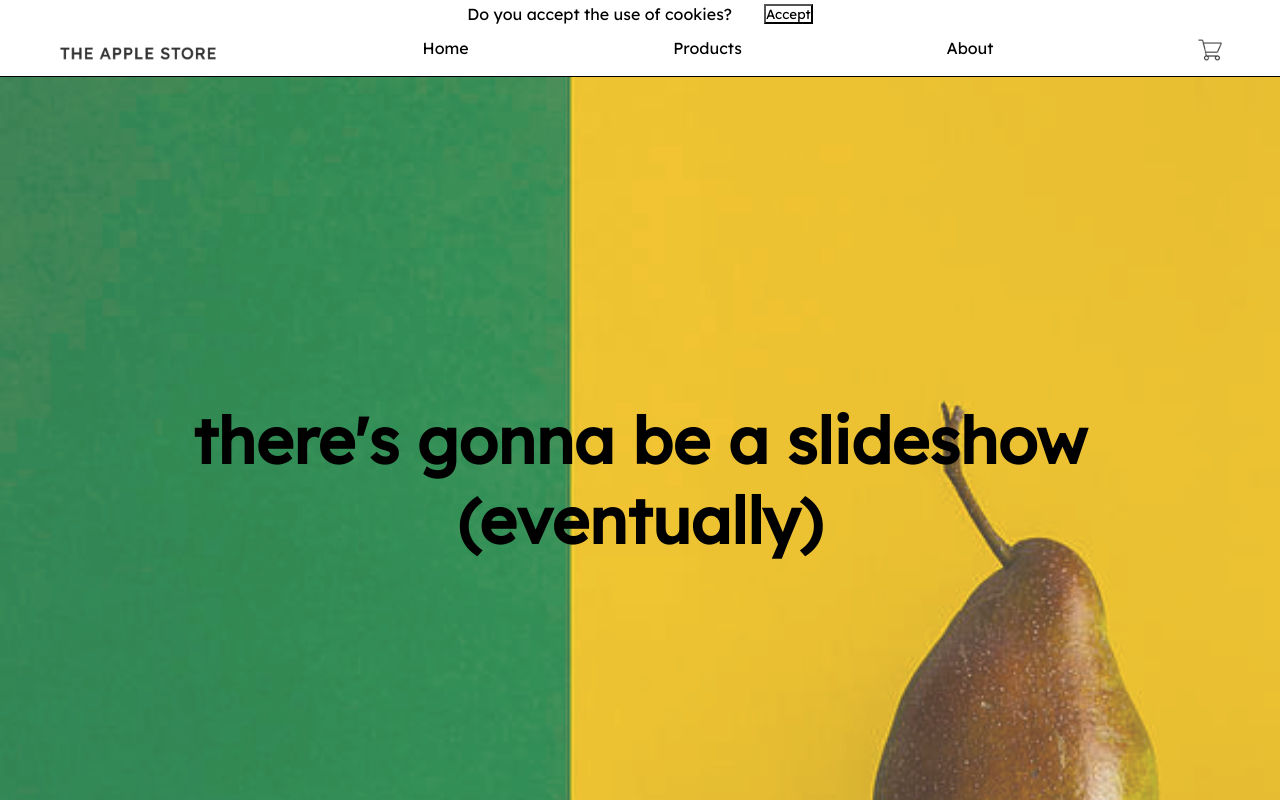
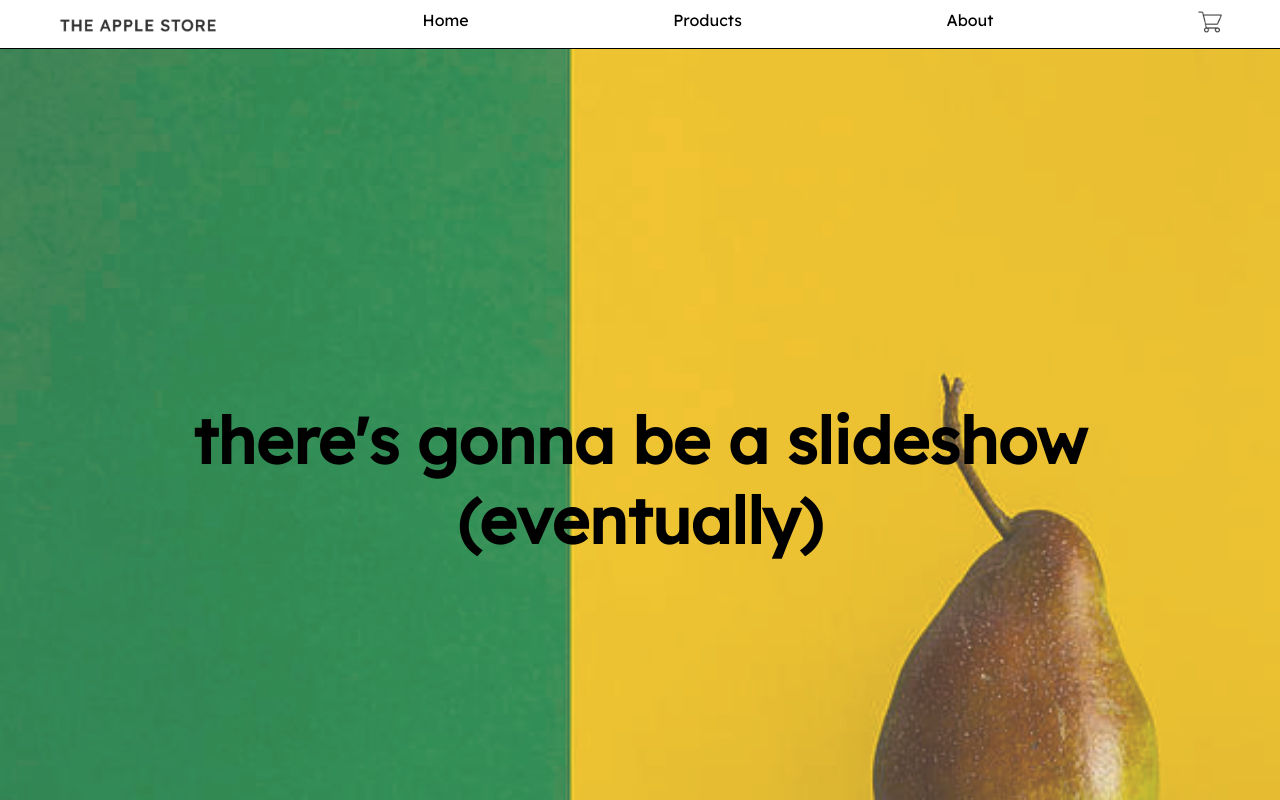
Before and after one commit to ppmmhh/next.js-ecommerce-store, a Next.js app: page / in a window 1280 px wide. Shown: the top 800 px of the page. Built offline with nearby package versions, Linux system fonts and the light colour scheme.

Commit message:
Remove CookieBanner temporarily

```diff
--- a/app/layout.js
+++ b/app/layout.js
@@ -1,7 +1,6 @@
 import './globals.scss';
 import Link from 'next/link';
 import React from 'react';
-import CookieBanner from './cookies/CookieBanner';
 
 export const metadata = {
   title: {
@@ -17,7 +16,6 @@ export default function RootLayout({ children }) {
       <body>
         <header>
           <div>
-            <CookieBanner />
             <nav>
               <a href="/">
                 <img src="./images/logo.png" alt="Logo" className="logo" />
```
